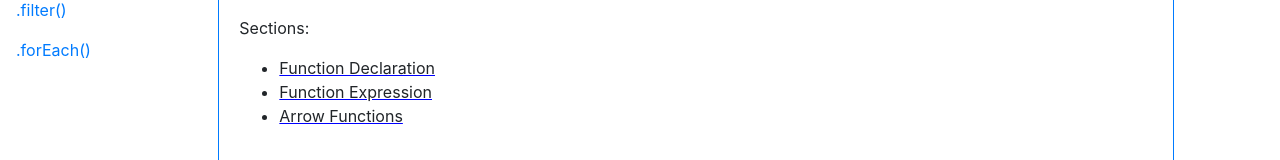
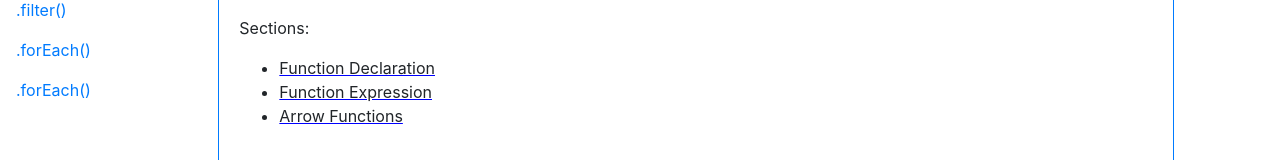
Before and after one commit to buckethead1986/javascript-methods, a React (Create React App) app: page / in a window 1280 px wide. Shown: the part 186-346 px from the top of the page. Built offline with nearby package versions, Linux system fonts and the light colour scheme.

Commit message:
duplicated tabData entriers

```diff
--- a/src/components/tabComponents/TabData.js
+++ b/src/components/tabComponents/TabData.js
@@ -108,5 +108,26 @@ export const tabData = [
         code: `const numbers = [1, 2, 3, 4]\nnumbers.forEach(multiplyByThree)\n\nfunction multiplyByThree(currentValue, index, arr) {\n arr[index] = currentValue * 3\n}\n\nconsole.log(numbers) // [3, 6, 9, 12]\n\n// Same functionality using an arrow function:\nnumbers.forEach((element, index, arr) => arr[index] = element * 3)  // [3, 6, 9, 12]`
       }
     ]
+  },
+  {
+    eventKey: 6,
+    name: ".forEach()",
+    description:
+      "Calls a function once for each element in an array, in order.",
+    sections: [
+      {
+        id: 0,
+        title: "Syntax",
+        description:
+          "currentValue is the current element in the array. index, arr, and thisValue are optional: index is the array index of currentValue, arr is the array object, and thisValue can be passed to provide a 'this' value for the function.",
+        code: `array.forEach(function(currentValue, index, arr), thisValue)`
+      },
+      {
+        id: 1,
+        title: "Example",
+        description: "",
+        code: `const numbers = [1, 2, 3, 4]\nnumbers.forEach(multiplyByThree)\n\nfunction multiplyByThree(currentValue, index, arr) {\n arr[index] = currentValue * 3\n}\n\nconsole.log(numbers) // [3, 6, 9, 12]\n\n// Same functionality using an arrow function:\nnumbers.forEach((element, index, arr) => arr[index] = element * 3)  // [3, 6, 9, 12]`
+      }
+    ]
   }
 ];
```
